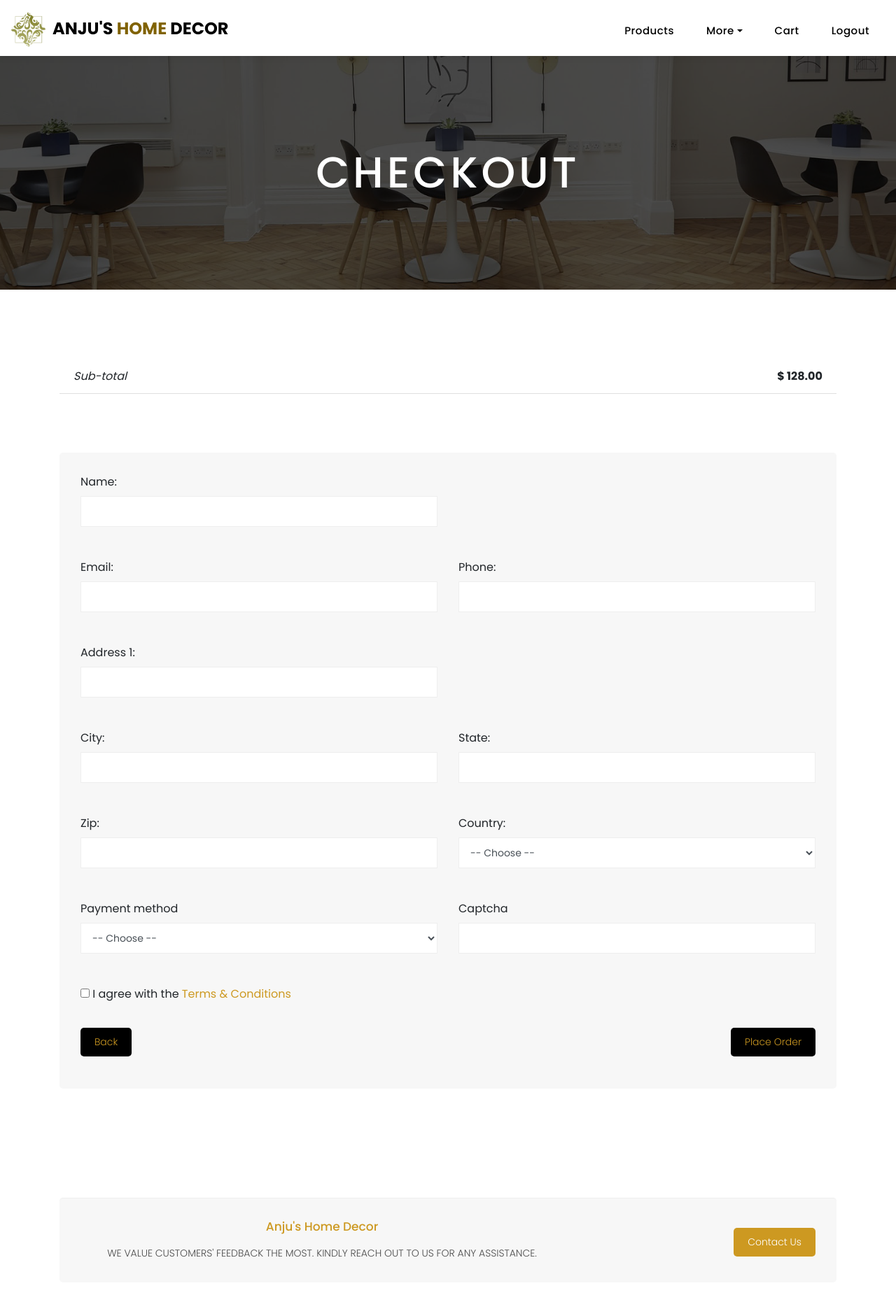
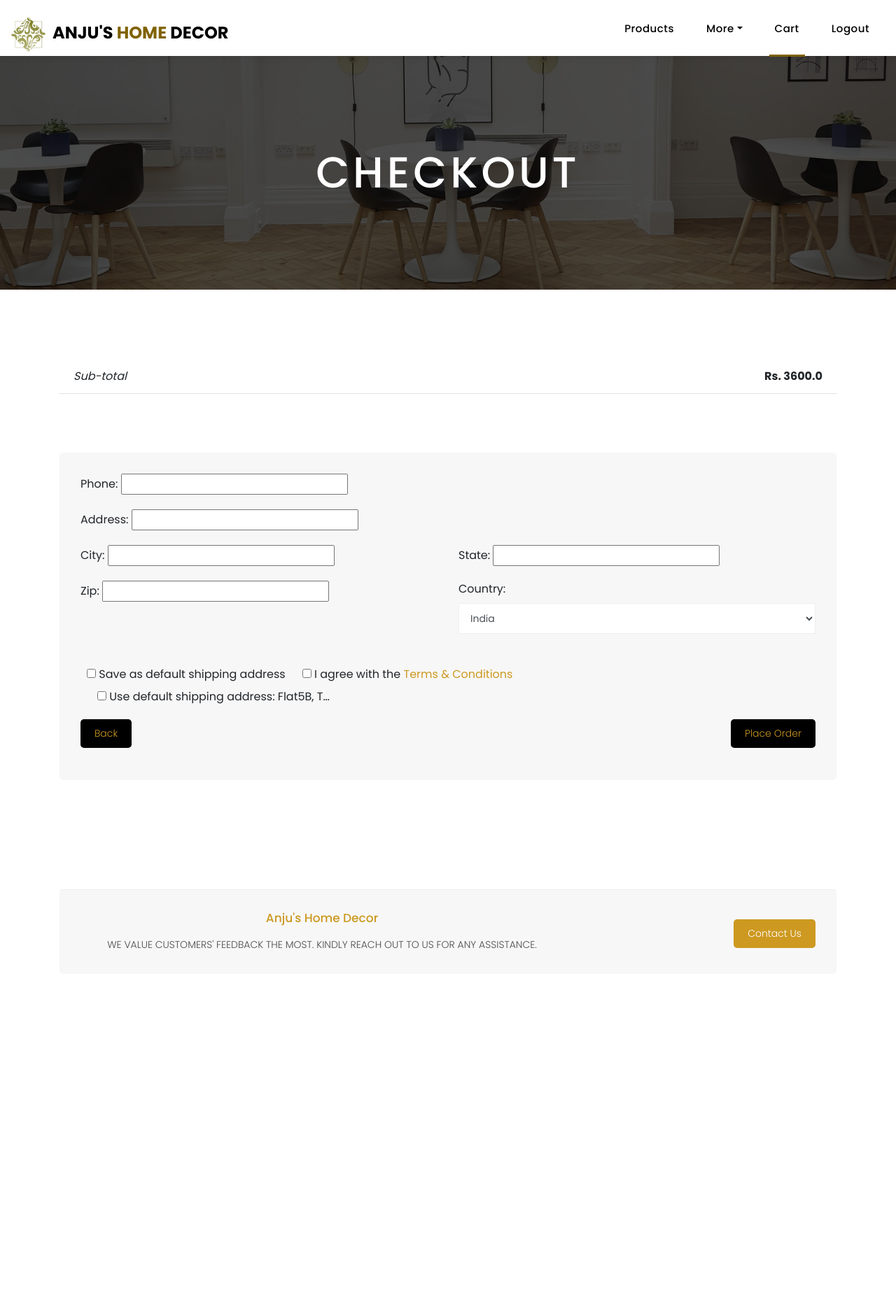
Before and after one commit to First-project-01/Django-ecommerce, a Django app: page /checkout in a window 1280 px wide. Shown: the whole page at 70% size. After the commit the page ends 1356 px from the top, so only its background shows below. Run offline with Django 3.2, Linux system fonts and the light colour scheme; a user stored in the database is signed in; data comes from the database, SQL or seed files in the repository; both versions use the stored data as it was after the commit; parts of the project's set-up code (start-up, migrations or seed data) failed here and were passed over; some libraries are stand-ins or nearby versions.

Commit message:
Shipping address base

```diff
--- a/store/forms.py
+++ b/store/forms.py
@@ -19,9 +19,8 @@ class UserRegisterForm(UserCreationForm):
 class CheckoutForm(forms.Form):
     phone = forms.CharField(max_length=10)
     address = forms.CharField(max_length=500)
-    set_default_shipping = forms.BooleanField(required=False)
-    use_default_shipping = forms.BooleanField(required=False)
+    set_default = forms.BooleanField(required=False)
+    use_default = forms.BooleanField(required=False)
     zip = forms.CharField()
     city = forms.CharField()
     state = forms.CharField()
-    payment = forms.ChoiceField(widget=forms.RadioSelect, choices=PAYMENT_CHOICES)
--- a/store/templates/base.html
+++ b/store/templates/base.html
@@ -47,7 +47,6 @@
           <div class="collapse navbar-collapse" id="navbarResponsive">
             <ul class="navbar-nav ml-auto">
                 {% block toggler %}
-
                 {% endblock toggler %}
             </ul>
           </div>
--- a/store/templates/checkout.html
+++ b/store/templates/checkout.html
@@ -1,5 +1,6 @@
-{% extends 'base.html' %}
-{% load static %}{% block toggler %}
+{% extends "base.html" %}
+{% load crispy_forms_tags %}
+{% block toggler %}
    		<li class="nav-item"><a class="nav-link" href="{% url 'store:products-list' %}">Products</a>
                     <span class="sr-only">(current)</span>
 		</li>
@@ -14,14 +15,13 @@
 			</div>
 		</li>
 		{% if request.user.is_authenticated %}
-        <li class="nav-item"><a class="nav-link" href="{% url 'store:cart-page'%}">Cart</a></li>
+		<li class="nav-item active"><a class="nav-link" href="{% url 'store:cart-page'%}">Cart</a></li>
 		<li class="nav-item"><a class="nav-link" href="{% url 'logout-page' %}">Logout</a></li>
 		{% else %}
 		<li class="nav-item"><a class="nav-link" href="{% url 'login-page' %}">Login</a></li>
 		{% endif %}
 {% endblock toggler %}
 {% block content %}
-    <!-- Page Content -->
 <div class="page-heading about-heading header-text" style="background-image: url(static/images/heading-6-1920x500.jpg);">
       <div class="container">
         <div class="row">
@@ -44,7 +44,7 @@
                   </div>
 
                   <div class="col-6 text-right">
-                       <strong>$ 128.00</strong>
+                       <strong>Rs. {{ order.get_total }}</strong>
                   </div>
             </div>
           </li>
@@ -55,195 +55,77 @@
 
         <div class="inner-content">
           <div class="contact-form">
-              <form action="#">
+               <form method="POST">
+                  {% csrf_token %}
                    <div class="row">
                         <div class="col-sm-6 col-xs-12">
                              <div class="form-group">
-                                  <label class="control-label">Name:</label>
-                                  <input type="text" class="form-control">
+                                  <label class="control-label">Phone:</label>
+                                  <!--<input type="text" class="form-control">-->
+                                  {{ form.phone }}
                              </div>
                         </div>
                    </div>
                    <div class="row">
                         <div class="col-sm-6 col-xs-12">
                              <div class="form-group">
-                                  <label class="control-label">Email:</label>
-                                  <input type="text" class="form-control">
-                             </div>
-                        </div>
-                        <div class="col-sm-6 col-xs-12">
-                             <div class="form-group">
-                                  <label class="control-label">Phone:</label>
-                                  <input type="text" class="form-control">
+                                  <label class="control-label">Address:</label>
+                                  {{ form.address }}
                              </div>
                         </div>
                    </div>
                    <div class="row">
                         <div class="col-sm-6 col-xs-12">
                              <div class="form-group">
-                                  <label class="control-label">Address 1:</label>
-                                  <input type="text" class="form-control">
-                             </div>
-                        </div>
-                        <!--<div class="col-sm-6 col-xs-12">
-                             <div class="form-group">
-                                  <label class="control-label">Address 2:</label>
-                                  <input type="text" class="form-control">
-                             </div>
-                        </div>-->
-                   </div>
-                   <div class="row">
-                        <div class="col-sm-6 col-xs-12">
-                             <div class="form-group">
                                   <label class="control-label">City:</label>
-                                  <input type="text" class="form-control">
+                                  {{ form.city }}
                              </div>
                         </div>
                         <div class="col-sm-6 col-xs-12">
                              <div class="form-group">
                                   <label class="control-label">State:</label>
-                                  <input type="text" class="form-control">
+                                  {{ form.state }}
                              </div>
                         </div>
-                   </div>
-                   <div class="row">
                         <div class="col-sm-6 col-xs-12">
                              <div class="form-group">
                                   <label class="control-label">Zip:</label>
-                                  <input type="text" class="form-control">
+                                  {{ form.zip }}
                              </div>
                         </div>
                          <div class="col-sm-6 col-xs-12">
                              <div class="form-group">
                                   <label class="control-label">Country:</label>
                                   <select class="form-control">
-                                       <option value="">-- Choose --</option>
-                                       <option value="">-- Choose --</option>
-                                       <option value="">-- Choose --</option>
-                                       <option value="">-- Choose --</option>
+                                       <option value="">India</option>
                                   </select>
                              </div>
                         </div>
+                        <div class="custom-control custom-checkbox">
+                          <input type="checkbox" class="control-input" name="set_default" id="set_default">
+                          <label class="control-label" for="set_default">Save as default shipping address</label>
                         </div>
-
-                   <div class="row">
-                        <div class="col-sm-6 col-xs-12">
-                             <div class="form-group">
-                                  <label class="control-label">Payment method</label>
-
-                                  <select class="form-control">
-                                       <option value="">-- Choose --</option>
-                                       <option value="bank">Bank account</option>
-                                       <option value="cash">Cash</option>
-                                       <option value="paypal">PayPal</option>
-                                  </select>
+                        <div class="custom-control custom-checkbox">
+                          <input type="checkbox" class="control-input">
+                          <label class="control-label">I agree with the <a href="{% url 'store:terms' %}" target="_blank">Terms &amp; Conditions</a></label>
                         </div>
                    </div>
-
-                        <div class="col-sm-6 col-xs-12">
-                             <div class="form-group">
-                                  <label class="control-label">Captcha</label>
-                                  <input type="text" class="form-control">
+                   {% if default_address %}
+                            <div class="custom-control custom-checkbox">
+                            <input type="checkbox" class="control-input" name="use_default" id="use_default">
+                            <label class="control-label" for="use_default">Use default shipping address: {{ default_address.address|truncatechars:10 }}</label>
                             </div>
-                        </div>
-                   </div>
-
-                   <div class="form-group">
-                        <label class="control-label">
-                             <input type="checkbox">
-
-                             I agree with the <a href="terms.html" target="_blank">Terms &amp; Conditions</a>
-                        </label>
-                   </div>
-
+                       {% endif %}
                    <div class="clearfix">
-                        <button class="filled-button pull-left" type="button">
+                        <button type="submit" class="filled-button pull-left">
                             <a href="{% url 'store:cart-page' %}" >Back</a>
                         </button>
 
                         <button type="submit" class="filled-button pull-right">
-                            <a href="{% url 'store:checkout-page' %}" >Place Order</a>
+                            <a href="{% url 'store:payment-page' %}" >Place Order</a>
                         </button>
                    </div>
               </form>
-          </div>
-        </div>
-      </div>
-    </div>
-
-   <!-- <footer>
-      <div class="container">
-        <div class="row">
-          <div class="col-md-12">
-            <div class="inner-content">
-              <p>Copyright © 2020 Company Name - Template by: <a href="https://www.phpjabbers.com/">PHPJabbers.com</a></p>
-            </div>
-          </div>
-        </div>
-      </div>
-    </footer>-->
-
-    <!-- Modal -->
-    <div class="modal fade" id="exampleModal" tabindex="-1" role="dialog" aria-labelledby="exampleModalLabel" aria-hidden="true">
-      <div class="modal-dialog modal-lg" role="document">
-        <div class="modal-content">
-          <div class="modal-header">
-            <h5 class="modal-title" id="exampleModalLabel">Order Now</h5>
-            <button type="button" class="close" data-dismiss="modal" aria-label="Close">
-              <span aria-hidden="true">&times;</span>
-            </button>
-          </div>
-          <div class="modal-body">
-            <div class="contact-form">
-              <form action="#" id="contact">
-                  <div class="row">
-                       <div class="col-md-6">
-                          <fieldset>
-                            <input type="text" class="form-control" placeholder="Pick-up location" required="">
-                          </fieldset>
-                       </div>
-
-                       <div class="col-md-6">
-                          <fieldset>
-                            <input type="text" class="form-control" placeholder="Return location" required="">
-                          </fieldset>
-                       </div>
-                  </div>
-
-                  <div class="row">
-                       <div class="col-md-6">
-                          <fieldset>
-                            <input type="text" class="form-control" placeholder="Pick-up date/time" required="">
-                          </fieldset>
-                       </div>
-
-                       <div class="col-md-6">
-                          <fieldset>
-                            <input type="text" class="form-control" placeholder="Return date/time" required="">
-                          </fieldset>
-                       </div>
-                  </div>
-                  <input type="text" class="form-control" placeholder="Enter full name" required="">
-
-                  <div class="row">
-                       <div class="col-md-6">
-                          <fieldset>
-                            <input type="text" class="form-control" placeholder="Enter email address" required="">
-                          </fieldset>
-                       </div>
-
-                       <div class="col-md-6">
-                          <fieldset>
-                            <input type="text" class="form-control" placeholder="Enter phone" required="">
-                          </fieldset>
-                       </div>
-                  </div>
-              </form>
-           </div>
-          </div>
-          <div class="modal-footer">
-            <button type="button" class="btn btn-secondary" data-dismiss="modal">Cancel</button>
-            <button type="button" class="btn btn-primary">Order Now</button>
           </div>
         </div>
       </div>
--- a/store/urls.py
+++ b/store/urls.py
@@ -14,7 +14,7 @@ urlpatterns = [
     path('product_detail/<slug>', ProductDetails.as_view(), name='product-detail'),
     path('remove-item-from-cart/<slug>/', remove_single_item_from_cart,
          name='remove-single'),
-    #path('payment/<payment_option>/', Payment.as_view(), name='payment'),
+    path('payment', views.payment, name='payment-page'),
     path('about-us', views.about_us, name='about-us'),
     path('contact-us', views.contact_us, name='contact-us'),
     path('blogs', views.blogs, name='blogs'),
--- a/store/views.py
+++ b/store/views.py
@@ -1,5 +1,5 @@
 from django.shortcuts import render, get_object_or_404, redirect
-from .forms import *
+from .forms import UserRegisterForm, CheckoutForm
 from django.contrib import messages
 from django.contrib.auth.decorators import login_required
 from django.core.exceptions import ObjectDoesNotExist
@@ -7,6 +7,11 @@ from django.contrib.auth.mixins import LoginRequiredMixin
 from django.views.generic import ListView, DetailView, View
 from django.utils import timezone
 from .models import *
+from django.http import HttpResponse
+
+
+def payment(request):
+    return HttpResponse('Payment Page')
 
 
 class HomeView(ListView):
@@ -16,19 +21,13 @@ class HomeView(ListView):
 
 class Product(ListView):
     model = Items
-    paginate_by = 8
+    paginate_by = 10
     template_name = 'products.html'
 
 
 class ProductDetails(DetailView):
-    context_object_name = 'items'
+    model = Items
     template_name = 'product-details.html'
-    queryset = Items.objects.all()
-
-    def get_context_data(self, **kwargs):
-        context = super(ProductDetails, self).get_context_data(**kwargs)
-        context['order-item'] = OrderItem.objects.all()
-        return context
 
 
 class CheckoutView(View):
@@ -47,20 +46,20 @@ class CheckoutView(View):
             )
             if shipping_address_qs.exists():
                 context.update(
-                    {'default_shipping_address': shipping_address_qs[0]})
+                    {'default_address': shipping_address_qs[0]})
             return render(self.request, "checkout.html", context)
         except ObjectDoesNotExist:
             messages.info(self.request, "You do not have an active order")
-            return redirect("store:cart-page")
+            return redirect(reverse('store:cart-page'))
 
     def post(self, *args, **kwargs):
         form = CheckoutForm(self.request.POST)
         try:
             order = Cart.objects.get(user=self.request.user, ordered=False)
             if form.is_valid():
-                use_default_shipping = form.cleaned_data.get(
-                    'use_default_shipping')
-                if use_default_shipping:
+                use_default = form.cleaned_data.get(
+                    'use_default')
+                if use_default:
                     address_qs = Address.objects.filter(
                         user=self.request.user,
                         default=True
@@ -74,7 +73,7 @@ class CheckoutView(View):
                             self.request, "No default shipping address available")
                         return redirect('store:checkout-page')
                 else:
-                    address1 = form.cleaned_data.get(
+                    address = form.cleaned_data.get(
                         'address')
                     pincode = form.cleaned_data.get('zip')
                     phone = form.cleaned_data.get('phone')
@@ -83,41 +82,29 @@ class CheckoutView(View):
                     if form.is_valid():
                         shipping_address = Address(
                             user=self.request.user,
-                            address=address1,
+                            address=address,
                             pincode=pincode,
                             state=state,
                             city=city,
                             phone=phone
                         )
                         shipping_address.save()
-
                         order.shipping_address = shipping_address
                         order.save()
 
-                        set_default_shipping = form.cleaned_data.get(
-                            'set_default_shipping')
-                        if set_default_shipping:
+                        set_default = form.cleaned_data.get(
+                            'set_default')
+                        if set_default:
                             shipping_address.default = True
                             shipping_address.save()
 
                     else:
                         messages.info(
                             self.request, "Please fill in the required shipping address fields")
-                payment_option = form.cleaned_data.get('payment')
-                if payment_option == 'C':
-                    return redirect('store:payment', payment_option='credit')
-                elif payment_option == 'D':
-                    return redirect('store:payment', payment_option='debit')
-                else:
-                    messages.warning(
-                        self.request, "Invalid payment option selected")
-                    return redirect('store:checkout-page')
         except ObjectDoesNotExist:
             messages.warning(self.request, "You do not have an active order")
-            return redirect("store:cart-page")
-
-
-#class Payment(View):
+            return redirect(reverse('store:cart-page'))
+        return redirect(reverse('store:payment-page'))
 
 
 def register(request):
@@ -127,7 +114,7 @@ def register(request):
             form.save()
             username = form.cleaned_data.get('username')
             messages.success(request, f'Account created for {username}!')
-            return redirect(reverse('login-page'))
+            return redirect(reverse('store:home-page'))
     else:
         form = UserRegisterForm()
     return render(request, 'register.html', {'form': form})
```
Also changed, not shown: store/admin.py (+32 -2 lines), store/models.py (+7 -19 lines), db.sqlite3, store/migrations/0001_initial.py, store/migrations/0002_auto_20210610_1850.py (added), store/migrations/0002_items_user.py (deleted), store/migrations/0003_auto_20210606_1628.py (deleted), store/migrations/0010_alter_shippingaddress_address_type.py (deleted). Lines whose indentation alone changed are shown as unchanged.
